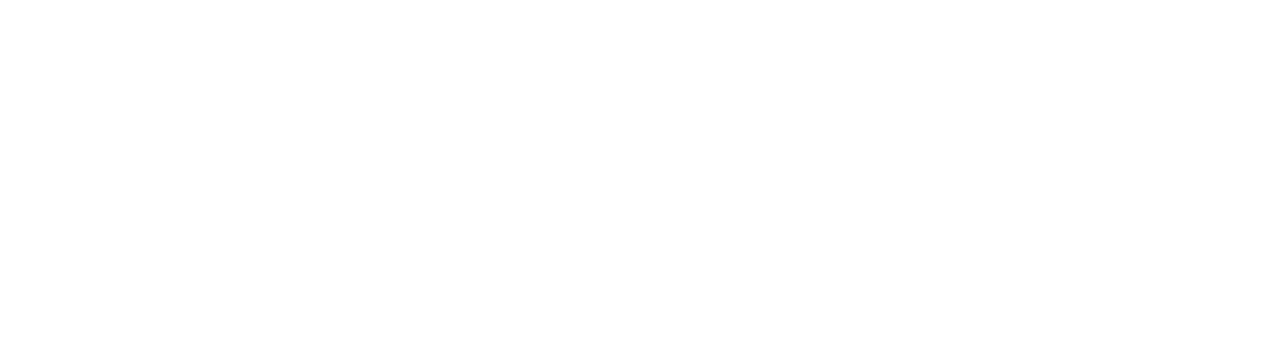
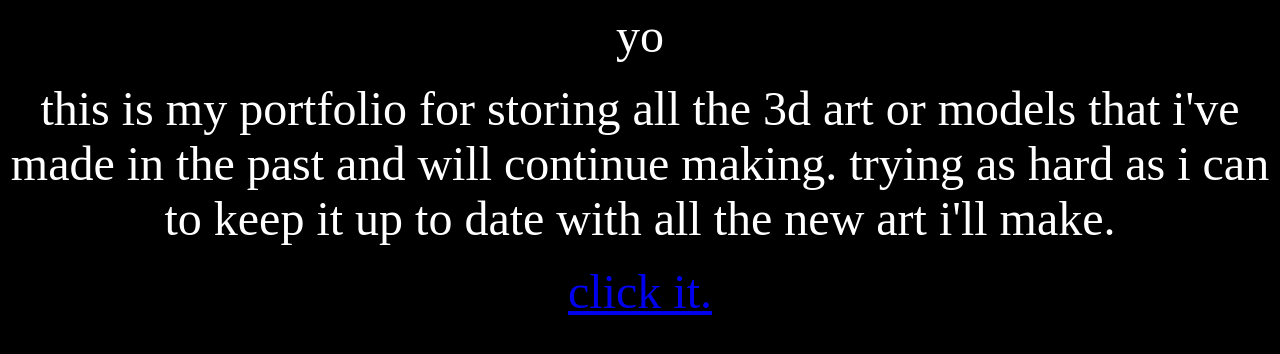
Before and after one commit to fromgabe/fromgabe.github.io, a plain HTML site: page index.html in a window 1280 px wide. Drawn offline with Linux system fonts and the light colour scheme.

Commit message:
Add files via upload

```diff
--- a/index.html
+++ b/index.html
@@ -1,13 +1,23 @@
 <!DOCTYPE html>
 <html lang="en">
 <head>
-    <meta charset="UTF-8">
-    <meta name="viewport" content="width=device-width, initial-scale=1.0">
-    <title>Document</title>
+<style>
+    body {
+        background-color:black;
+        text-align: center;
+    }
+    maintext {
+        color:white;
+        font-family: 'Times New Roman', Times, serif;
+        font-size: 300%;
+    }
+</style>
 </head>
 <body>
-    <meta charset="UTF-8">
-    <meta name="viewport" content="width=device-width, initial-scale=1.0">
-    <title>Document</title>
+    <maintext>yo</maintext>
+    <br></br>
+    <maintext>this is my portfolio for storing all the 3d art or models that i've made in the past and will continue making. trying as hard as i can to keep it up to date with all the new art i'll make.</maintext>
+    <br></br>
+    <maintext><a href="https://visornoticias.com.br/wp-content/uploads/2025/04/papagaio-galinha-verde2-477x330.jpg" target="_blank">click it.</a></maintext>
 </body>
 </html>
```
